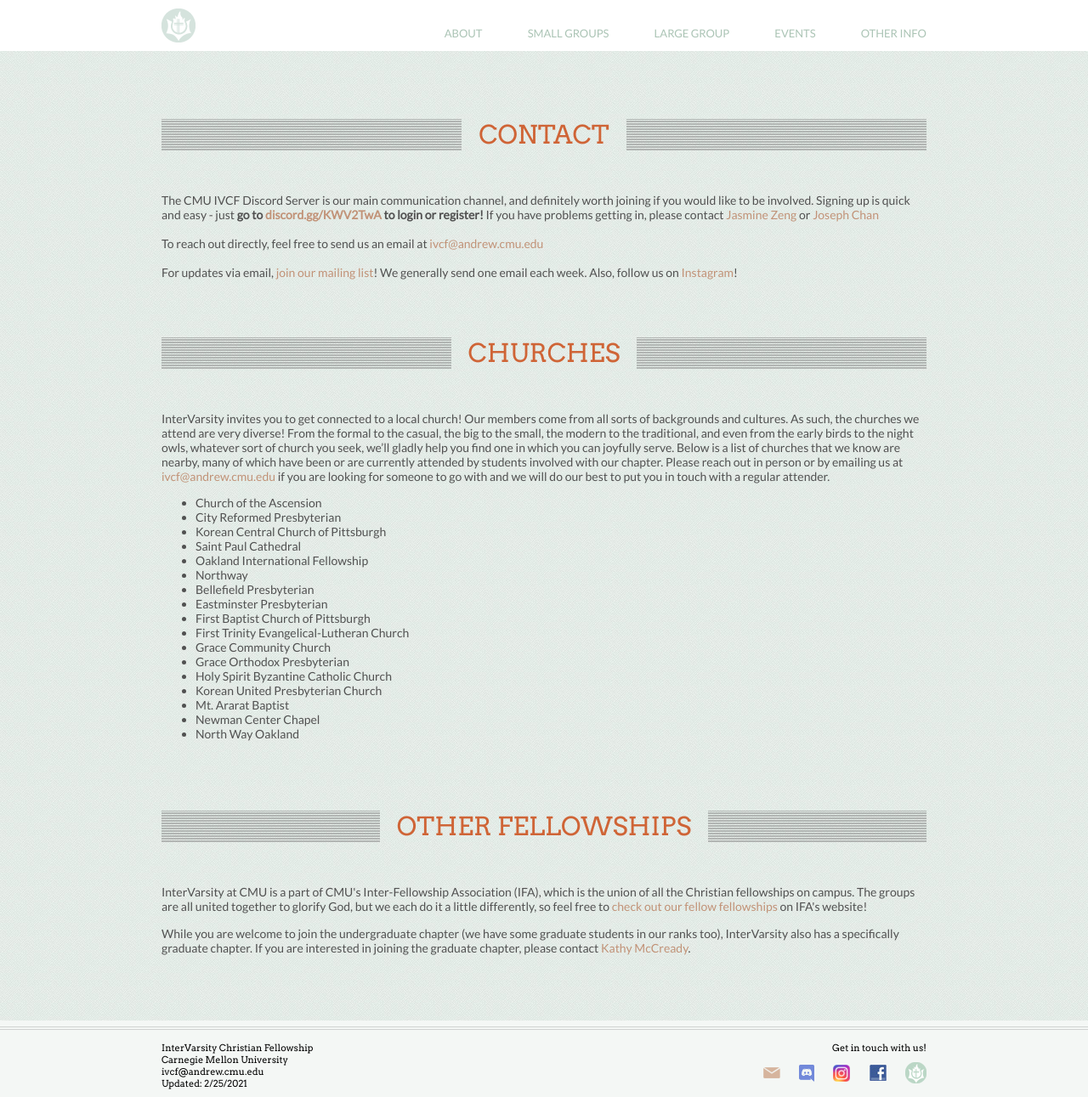
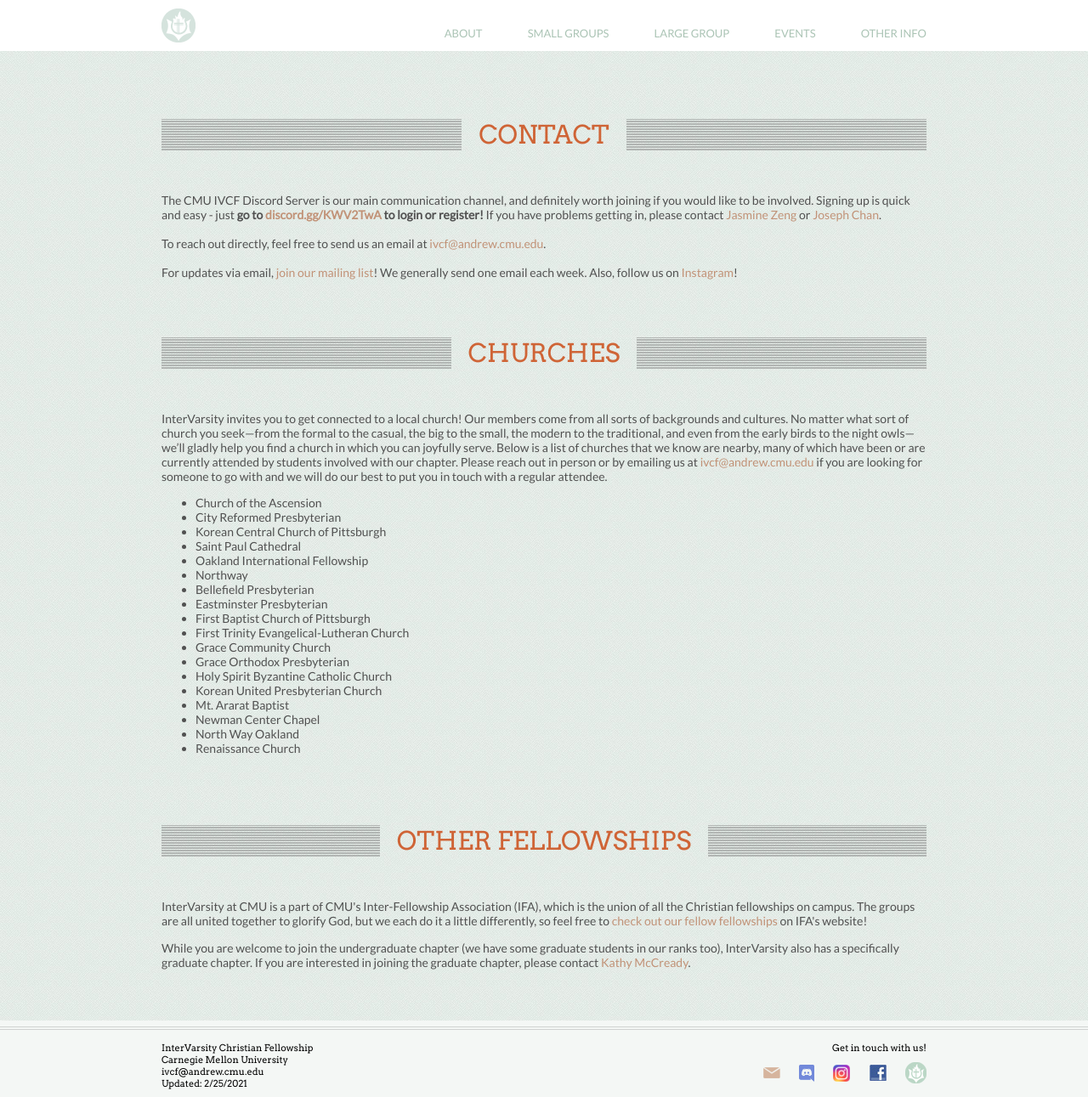
Before and after one commit to ivcf-cmu/ivcf-cmu.github.io, a Jekyll site: the page built from otherinfo.md, in a window 1280 px wide and 1291 px high. Shown: the whole window at 85% size. Built offline with Jekyll 4.4.1, drawn with Linux system fonts in a browser that asks for light colours.

Commit message:
updated paragraph preceding list and list

```diff
--- a/otherinfo.md
+++ b/otherinfo.md
@@ -6,7 +6,7 @@
 
 <p>
   The CMU IVCF Discord Server is our main communication channel, and definitely worth joining if you would like to be involved. Signing up is quick and easy - just <b>go to <a href="https://discord.gg/KWV2TwA" target="_blank">discord.gg/KWV2TwA</a> to login or register!</b>
-  If you have problems getting in, please contact <a href="mailto:jasminez@andrew.cmu.edu" target="_blank">Jasmine Zeng</a> or <a href="mailto: josephc2@andrew.cmu.edu" target="_blank">Joseph Chan</a>
+  If you have problems getting in, please contact <a href="mailto:jasminez@andrew.cmu.edu" target="_blank">Jasmine Zeng</a> or <a href="mailto: josephc2@andrew.cmu.edu" target="_blank">Joseph Chan</a>.
 </p>
 <!-- <p>
   The CMU IVCF Slack workspace is our main communication channel, and definitely worth joining if you would like to be involved. Signing up is quick and easy:
@@ -21,7 +21,7 @@
 -->
 <br/>
 <p>
-  To reach out directly, feel free to send us an email at <a href="mailto:ivcf@andrew.cmu.edu">ivcf@andrew.cmu.edu</a>
+  To reach out directly, feel free to send us an email at <a href="mailto:ivcf@andrew.cmu.edu">ivcf@andrew.cmu.edu</a>.
 </p>
 <br/>
 <p>
@@ -33,7 +33,7 @@
   <h1>Churches</h1>
 </header>
 <p>
-  InterVarsity invites you to get connected to a local church! Our members come from all sorts of backgrounds and cultures. As such, the churches we attend are very diverse! From the formal to the casual, the big to the small, the modern to the traditional, and even from the early birds to the night owls, whatever sort of church you seek, we&rsquo;ll gladly help you find one in which you can joyfully serve. Below is a list of churches that we know are nearby, many of which have been or are currently attended by students involved with our chapter. Please reach out in person or by emailing us at <a href="ivcf@andrew.cmu.edu">ivcf@andrew.cmu.edu</a> if you are looking for someone to go with and we will do our best to put you in touch with a regular attender.
+  InterVarsity invites you to get connected to a local church! Our members come from all sorts of backgrounds and cultures. No matter what sort of church you seek&mdash;from the formal to the casual, the big to the small, the modern to the traditional, and even from the early birds to the night owls&mdash;we&rsquo;ll gladly help you find a church in which you can joyfully serve. Below is a list of churches that we know are nearby, many of which have been or are currently attended by students involved with our chapter. Please reach out in person or by emailing us at <a href="ivcf@andrew.cmu.edu">ivcf@andrew.cmu.edu</a> if you are looking for someone to go with and we will do our best to put you in touch with a regular attendee.
 </p>
 <div class="churches">
   <ul>
@@ -54,6 +54,7 @@
     <li>Mt. Ararat Baptist</li>
     <li>Newman Center Chapel</li>
     <li>North Way Oakland</li>
+    <li>Renaissance Church</li>
   </ul>
 <!--
   <div class="tricolumn">
@@ -95,7 +96,7 @@
   <h1>Other <br class="responsive-br"/>Fellowships</h1>
 </header>
 <p class="affiliations">
-  InterVarsity at CMU is a part of CMU's Inter-Fellowship Association (IFA), which is the union of all the Christian fellowships on campus. The groups are all united together to glorify God, but we each do it a little differently, so feel free to <a href="http://christatcmu.com/fellowships.html" target="_blank">check out our fellow fellowships</a> on IFA's website!
+  InterVarsity at CMU is a part of CMU's Inter-Fellowship Association (IFA), which is the union of all the Christian fellowships on campus. The groups are all united together to glorify God, but we each do it a little differently, so feel free to <a href="https://interfellowshipcmu.com/fellowships.html" target="_blank">check out our fellow fellowships</a> on IFA's website!
 </p>
 
 <p class="affiliations">
```
